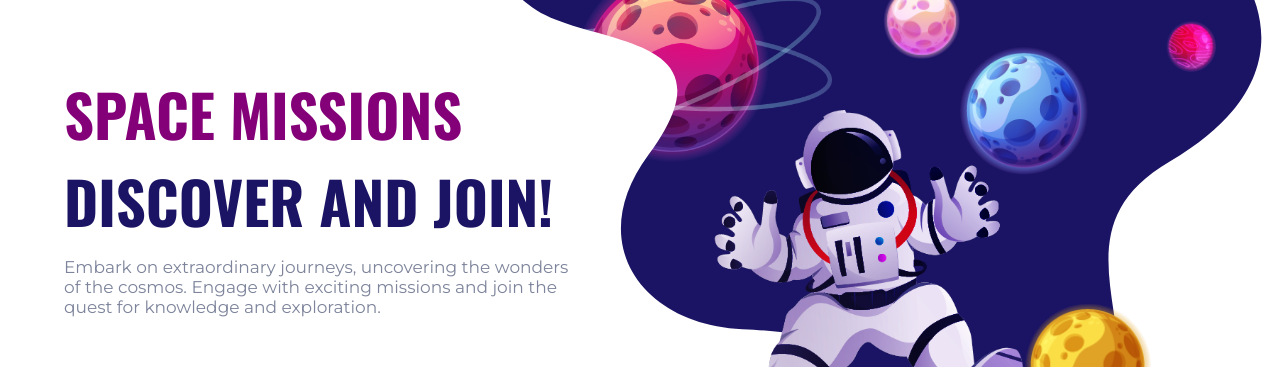
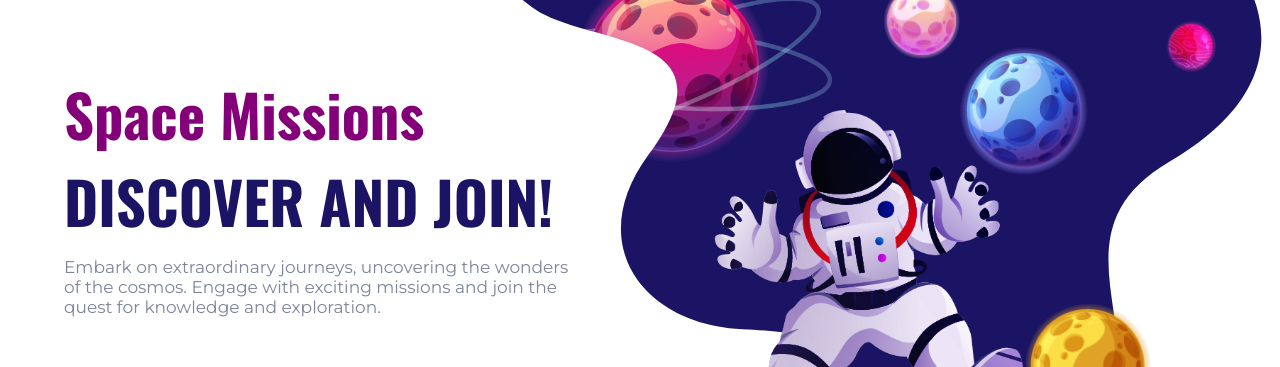
Before and after one commit to christianonoh/space-travel, a React (Create React App) app: page /missions in a window 1280 px wide. Shown: the part 144-511 px from the top of the page. Built offline with nearby package versions, Linux system fonts and the light colour scheme; no server answers.

Commit message:
add styling to hero section - missions page

```diff
--- a/src/App.scss
+++ b/src/App.scss
@@ -258,6 +258,10 @@ main {
   background-color: $purper-color;
   overflow: hidden;
   height: 95vh;
+  display: flex;
+  flex-wrap: wrap;
+  align-items: center;
+
 
   #whitebg {
     position: absolute;
@@ -315,18 +319,30 @@ main {
   .mission-intro {
     z-index: 1;
     width: 40%;
+    display: flex;
+    flex-direction: column;
+    justify-content: center;
 
-    h2 {
+    h1 {
+      font-family: 'Oswald', sans-serif;
+      line-height: 7vh;
+      font-size: 8rem;
+      font-weight: 800;
+      text-transform: uppercase;
       color: $pink-color;
-      font-family: 'Oswald', sans-serif;
-      font-size: 8rem;
-      text-transform: uppercase;
+      margin: 25px 0;
+    }
+
+    .purple-text {
+      color: $purper-color;
+      font-size: 6.5rem;
     }
 
     p {
+      font-family: 'Montserrat', sans-serif;
+      font-size: 1.7rem;
+      font-weight: 400;
       color: $gray-color;
-      font-size: 1.7rem;
-      font-family: 'Montserrat', sans-serif;
     }
   }
 }
```
